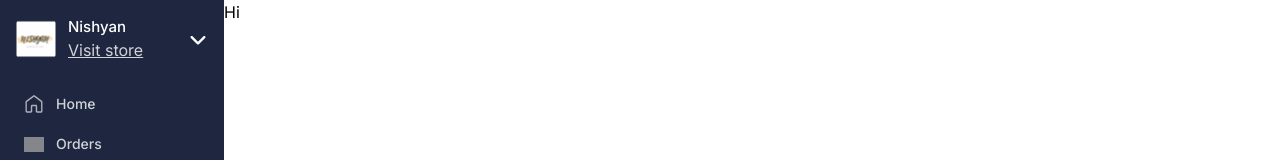
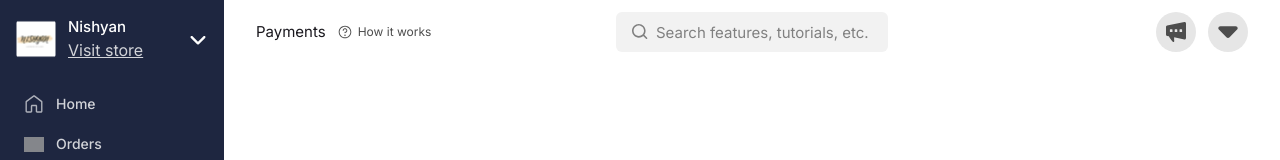
Before and after one commit to ChinmayaBisoi/payment-page, a Next.js app: page / in a window 1280 px wide. Shown: the top 160 px of the page. Built offline with nearby package versions, Linux system fonts and the light colour scheme; grey boxes are pictures that could not be loaded.

Commit message:
Add : Topbar component

```diff
--- /dev/null
+++ b/src/components/Topbar.js
@@ -0,0 +1,43 @@
+import Image from "next/image";
+import React from "react";
+
+const Icon = ({ iconSrc }) => {
+  return (
+    <div className="w-10 h-10 bg-black-90 rounded-full flex items-center justify-center">
+      <Image src={`/common/${iconSrc}.svg`} width={20} height={20} />
+    </div>
+  );
+};
+
+const Topbar = () => {
+  return (
+    <div className="px-8 py-3 flex items-center gap-3 justify-between">
+      <div className="flex items-center gap-3 flex-1">
+        <p className="text-black-12 text-[15px] leading-[22px]">Payments</p>
+        <div className="flex items-center gap-[6px]">
+          <Image src="/common/question-circle.svg" width={14} height={14} />
+          <p className="text-xs text-black-14">How it works</p>
+        </div>
+      </div>
+
+      <div className="relative">
+        <Image
+          src="/common/search.svg"
+          width={16}
+          height={16}
+          className="absolute left-4 top-3"
+        />
+        <input
+          placeholder="Search features, tutorials, etc."
+          className="flex-1 rounded-md outline-none bg-black-95 pl-10 pr-4 py-2 h-10 text-[15px] leading-[22px] placeholder:text-black-50 text-black-50"
+        />
+      </div>
+      <div className="flex items-center justify-end gap-3 flex-1">
+        <Icon iconSrc="message" />
+        <Icon iconSrc="chevron-down-solid" />
+      </div>
+    </div>
+  );
+};
+
+export default Topbar;
--- a/src/pages/index.js
+++ b/src/pages/index.js
@@ -1,6 +1,9 @@
-import Image from "next/image";
-import { Inter } from "next/font/google";
+import Topbar from "@/components/Topbar";
 
 export default function Home() {
-  return <main>Hi</main>;
+  return (
+    <main>
+      <Topbar />
+    </main>
+  );
 }
```
